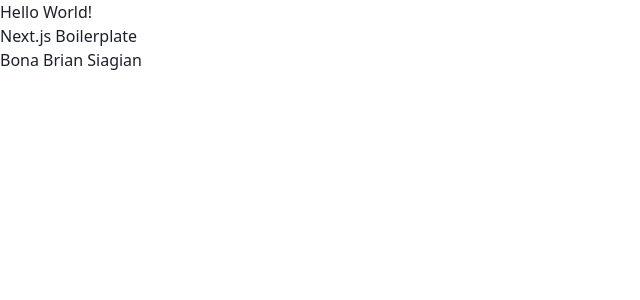
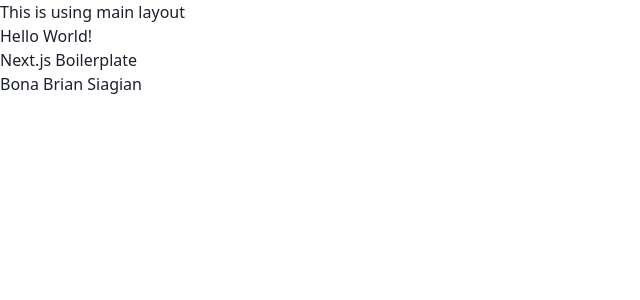
Before and after one commit to bonabrian/nextjs-boilerplate, a Next.js app: page / in a window 1280 px wide. Shown: the top 300 px of the page, without its empty margins (0-640 px from the left). Built offline with nearby package versions, Linux system fonts and the light colour scheme.

Commit message:
feat: add multiple layout support

```diff
--- a/src/pages/_app.tsx
+++ b/src/pages/_app.tsx
@@ -1,11 +1,15 @@
 import type { AppProps } from 'next/app'
 
 import { Chakra } from '@/shared/components'
+import { MainLayout } from '@/shared/layouts'
+import type { NextPageWithLayout } from '@/shared/types'
 
-export default function App({ Component, pageProps }: AppProps) {
-  return (
-    <Chakra>
-      <Component {...pageProps} />
-    </Chakra>
-  )
+type AppPropsWithLayout = AppProps & {
+  Component: NextPageWithLayout
 }
+
+export default function App({ Component, pageProps }: AppPropsWithLayout) {
+  const getLayout =
+    Component.getLayout ?? ((page) => <MainLayout>{page}</MainLayout>)
+  return <Chakra>{getLayout(<Component {...pageProps} />)}</Chakra>
+}
--- /dev/null
+++ b/src/shared/layouts/auth-layout.tsx
@@ -0,0 +1,10 @@
+const AuthLayout = ({ children }: { children: React.ReactNode }) => {
+  return (
+    <>
+      <div>This is using auth layout</div>
+      <div>{children}</div>
+    </>
+  )
+}
+
+export default AuthLayout
--- /dev/null
+++ b/src/shared/layouts/index.ts
@@ -0,0 +1,4 @@
+import AuthLayout from './auth-layout'
+import MainLayout from './main-layout'
+
+export { AuthLayout, MainLayout }
--- /dev/null
+++ b/src/shared/layouts/main-layout.tsx
@@ -0,0 +1,10 @@
+const MainLayout = ({ children }: { children: React.ReactNode }) => {
+  return (
+    <>
+      <div>This is using main layout</div>
+      <div>{children}</div>
+    </>
+  )
+}
+
+export default MainLayout
--- /dev/null
+++ b/src/shared/types.ts
@@ -0,0 +1,5 @@
+import type { NextPage } from 'next'
+
+export type NextPageWithLayout<P = {}> = NextPage<P> & {
+  getLayout?: (page: React.ReactElement) => React.ReactNode
+}
```
Also changed, not shown: src/pages/auth/login.tsx (added, +12 -0 lines).
